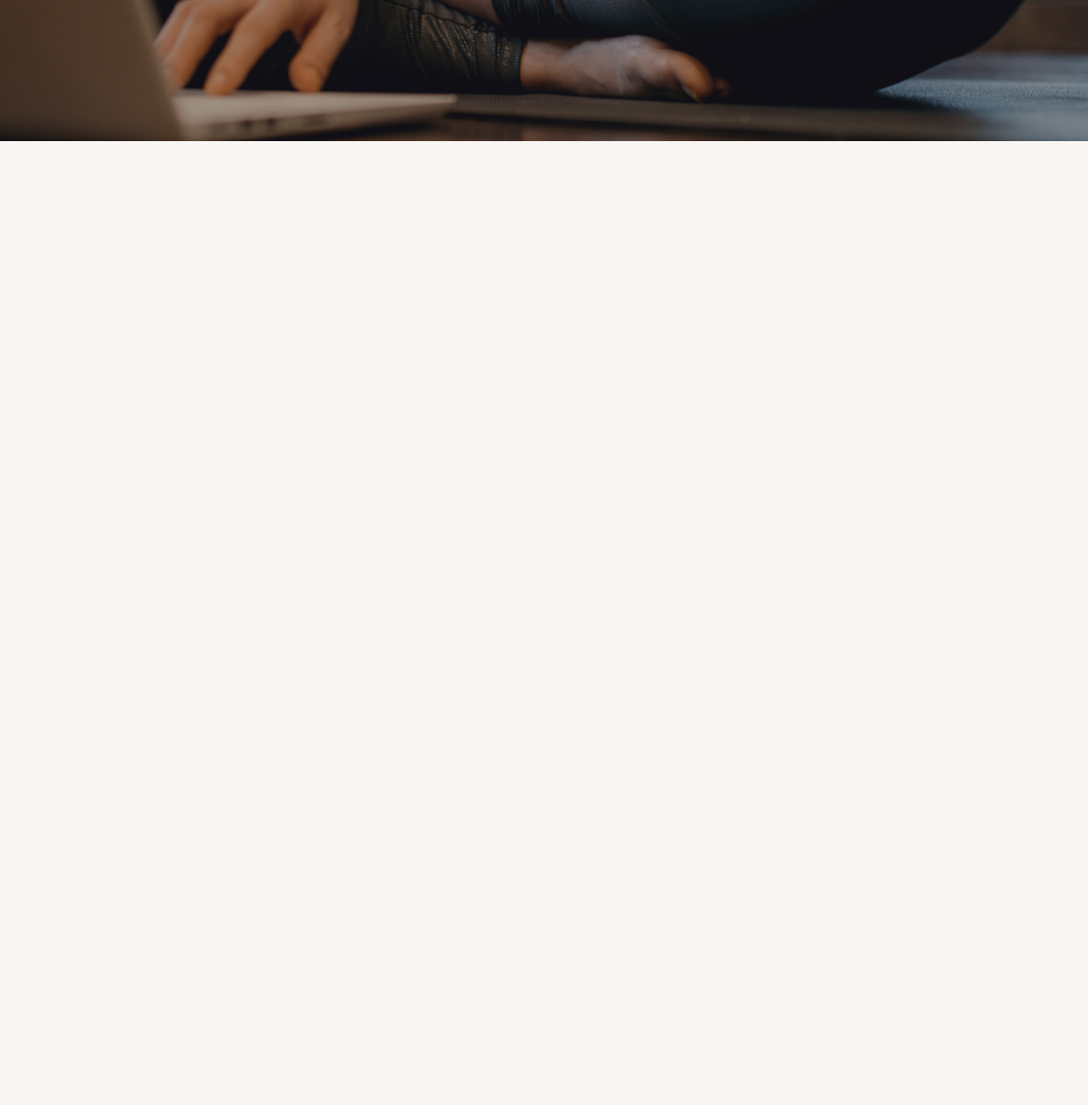
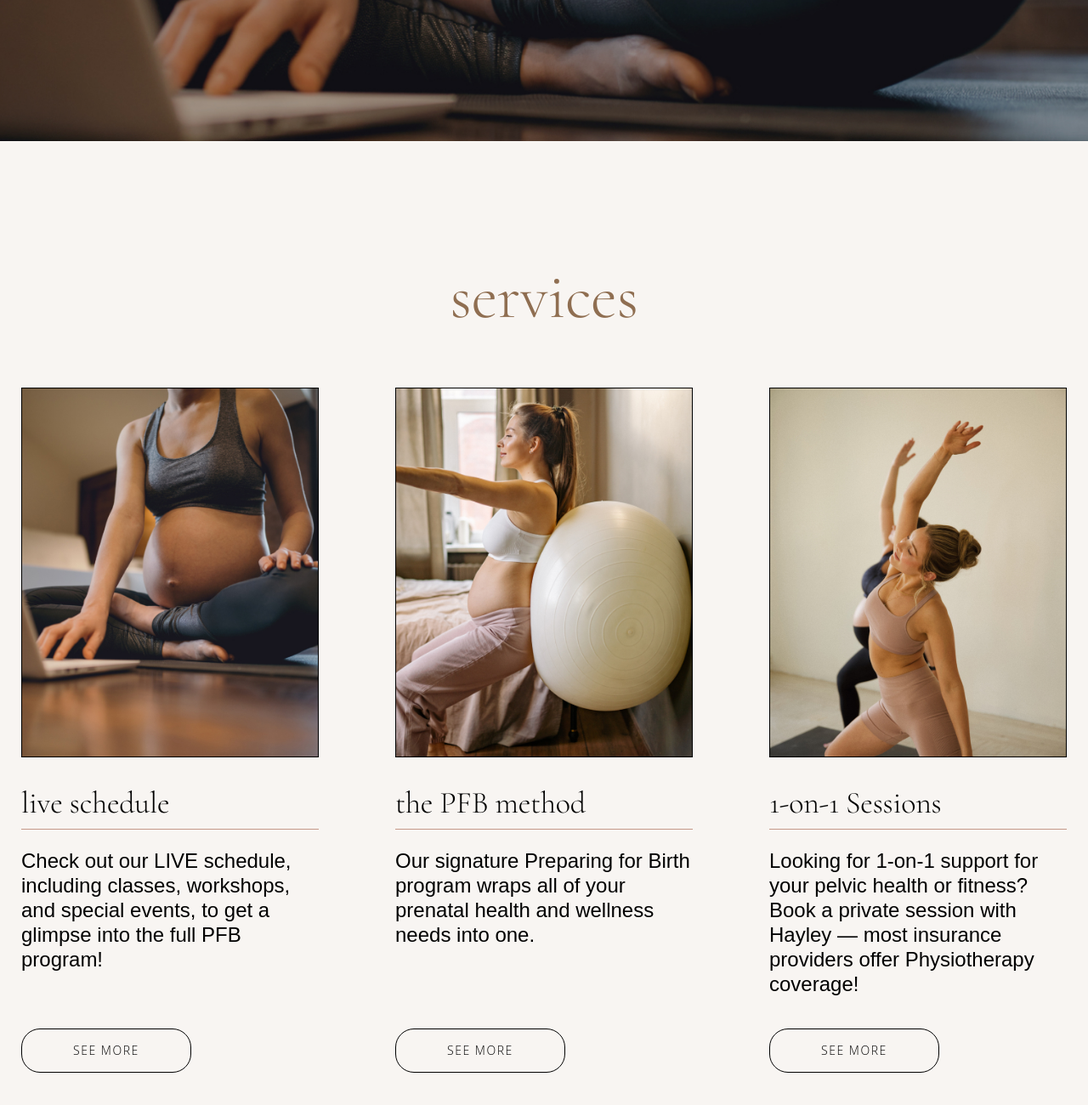
Before and after one commit to Enzhy58/pelvicGoddess, a website: page app/index.html in a window 1280 px wide. Shown: the part 2869-4169 px from the top of the page at 85% size. Before the commit the page ends 3035 px from the top, so only its background shows below. Drawn offline with nearby package versions, Linux system fonts and the light colour scheme; files that its build step writes are made by us from their sources; files whose address does not match are found by name.

Commit message:
added service

```diff
--- a/app/index.html
+++ b/app/index.html
@@ -94,6 +94,57 @@
       </div>
     </div>
 
+    <section class="service">
+      <div class="container--small">
+        <h2 class="title">services</h2>
+        <ul class="service__list">
+          <li class="service__item">
+            <div class="service__box">
+              <img class="service__img" src="images/prenatalFitness/service/1.jpg" width="350" height="435" alt="">
+              <h3 class="service__title">live schedule</h3>
+              <div class="service__text">
+                <p>
+                  Check out our LIVE schedule, including
+                  classes, workshops, and special events, to get
+                  a glimpse into the full PFB program!
+                </p>
+              </div>
+            </div>
+            <a class="service__btn btn" href="#">see more</a>
+          </li>
+          <li class="service__item">
+            <div class="service__box">
+              <img class="service__img" src="images/prenatalFitness/service/2.jpg" width="350" height="435" alt="">
+              <h3 class="service__title">the PFB method</h3>
+              <div class="service__text">
+                <p>
+                  Our signature Preparing for Birth program
+                  wraps all of your prenatal health and wellness
+                  needs into one.
+                </p>
+              </div>
+            </div>
+            <a class="service__btn btn" href="#">see more</a>
+          </li>
+          <li class="service__item">
+            <div class="service__box">
+              <img class="service__img" src="images/prenatalFitness/service/3.jpg" width="350" height="435" alt="">
+              <h3 class="service__title">1-on-1 Sessions</h3>
+              <div class="service__text">
+                <p>
+                  Looking for 1-on-1 support for your pelvic
+                  health or fitness? Book a private session
+                  with Hayley — most insurance providers
+                  offer Physiotherapy coverage!
+                </p>
+              </div>
+            </div>
+            <a class="service__btn btn" href="#">see more</a>
+          </li>
+        </ul>
+      </div>
+    </section>
+
   </main>
 
 </body>
--- a/app/scss/_global.scss
+++ b/app/scss/_global.scss
@@ -30,6 +30,17 @@ body {
     letter-spacing: -0.005em;
 }
 
+.title {
+    font-family: 'Cormorant', sans-serif;
+    font-weight: 300;
+    font-size: 76px;
+    line-height: 92px;
+    letter-spacing: -0.005em;
+    text-align: center;
+    color: $title;
+    margin-bottom: 61px;
+}
+
 .btn {
     font-family: 'Open Sans', sans-serif;
     font-weight: 300;
--- a/app/scss/style.scss
+++ b/app/scss/style.scss
@@ -150,5 +150,68 @@
             background-repeat: no-repeat;
             background-size: contain;
         }
+
     }
+
 }
+
+.service {
+    background-color: $ivory;
+    padding: 137px 0 177px 0;
+
+    &__list {
+        display: flex;
+        justify-content: center;
+    }
+
+    &__item {
+        display: flex;
+        flex-direction: column;
+        justify-content: space-between;
+        align-items: flex-start;
+        max-width: 350px;
+        width: 100%;
+    }
+
+    &__item:not(:last-child) {
+        margin-right: 90px;
+    }
+
+    &__img {
+        margin-bottom: 32px;
+        border: 1px solid $black;
+    }
+
+    &__title {
+        font-family: 'Cormorant', sans-serif;
+        font-weight: 300;
+        font-size: 36px;
+        line-height: 44px;
+        letter-spacing: -0.005em;
+        margin-bottom: 31px;
+        position: relative;
+
+        &::before {
+            content: '';
+            position: absolute;
+            width: 100%;
+            height: 1px;
+            right: 0;
+            bottom: -20%;
+            background-color: #C59888;
+        }
+    }
+
+    &__text {
+        font-family: 'Cormorant', sans-serif;
+        font-weight: 400;
+        font-size: 24px;
+        line-height: 29px;
+        margin-bottom: 38px;
+    }
+
+    &__btn {
+        padding: 16px 60px;
+    }
+
+}
```
Also changed, not shown: app/images/prenatalFitness/service/1.jpg (added), app/images/prenatalFitness/service/2.jpg (added), app/images/prenatalFitness/service/3.jpg (added).
